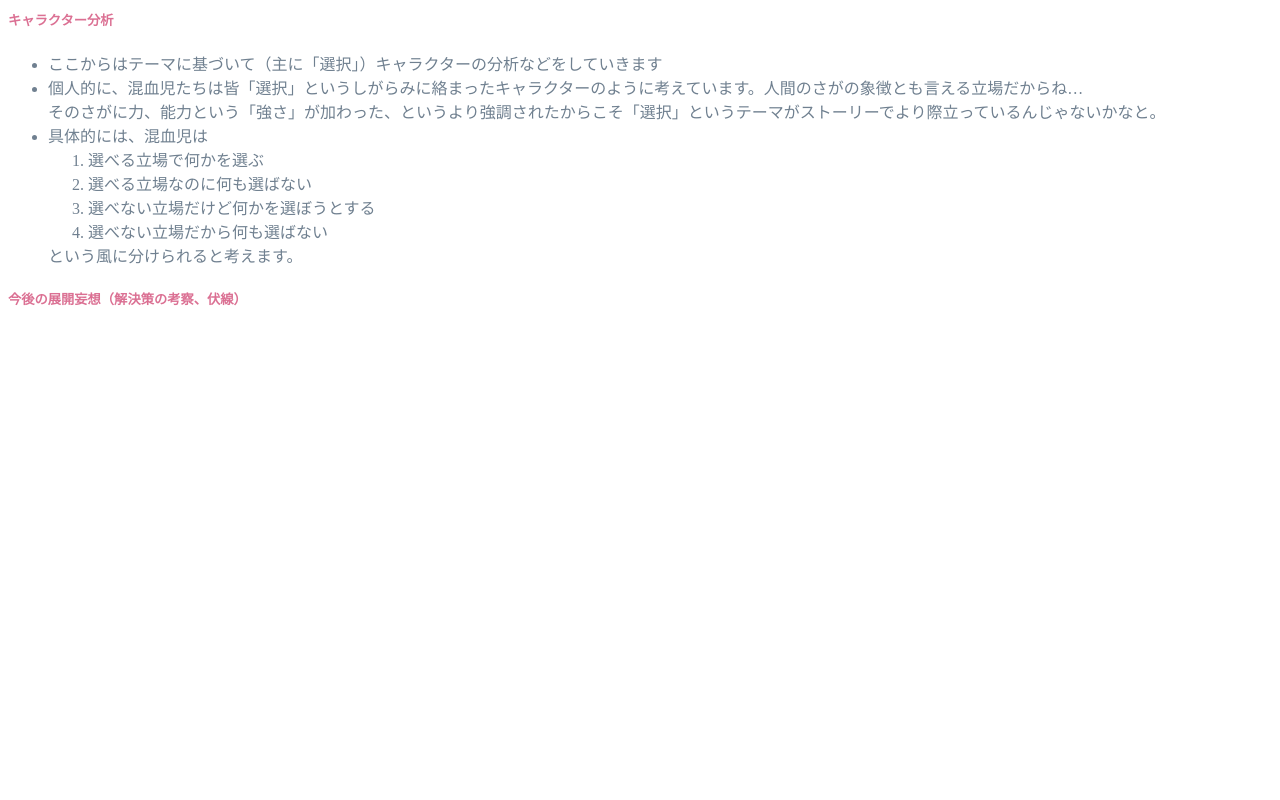
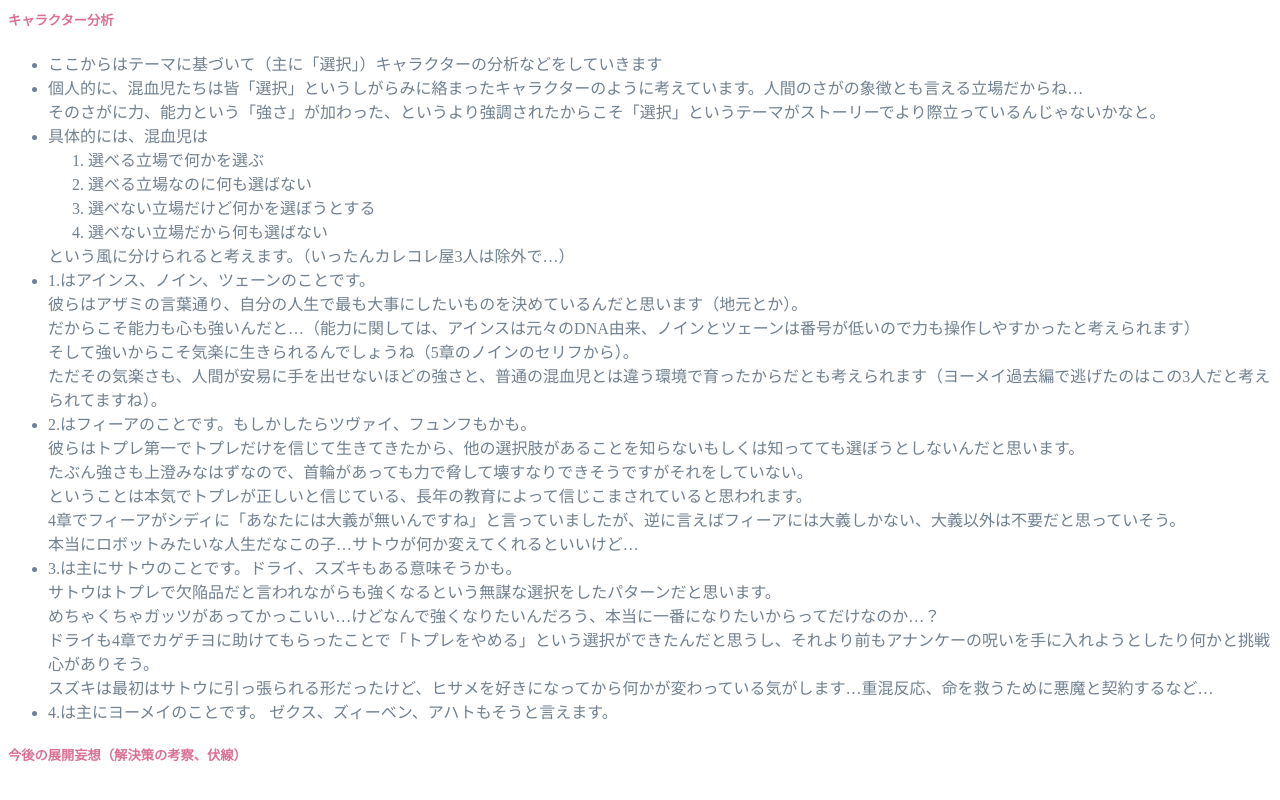
Before and after one commit to SuiTohSwi/profile, a plain HTML site: page secret/delusion/index.html in a window 1280 px wide. Shown: the part 1799-2599 px from the top of the page. Before the commit the page ends 2155 px from the top, so only its background shows below. Drawn offline with Linux system fonts and the light colour scheme.

Commit message:
Update index.html

```diff
--- a/secret/delusion/index.html
+++ b/secret/delusion/index.html
@@ -95,7 +95,25 @@
 		<li>選べない立場だけど何かを選ぼうとする</li>
 		<li>選べない立場だから何も選ばない</li>
 		</ol>
-		という風に分けられると考えます。</li>
+		という風に分けられると考えます。（いったんカレコレ屋3人は除外で…）</li>
+		<li>1.はアインス、ノイン、ツェーンのことです。<br>
+		彼らはアザミの言葉通り、自分の人生で最も大事にしたいものを決めているんだと思います（地元とか）。<br>
+		だからこそ能力も心も強いんだと…（能力に関しては、アインスは元々のDNA由来、ノインとツェーンは番号が低いので力も操作しやすかったと考えられます）<br>
+		そして強いからこそ気楽に生きられるんでしょうね（5章のノインのセリフから）。<br>
+		ただその気楽さも、人間が安易に手を出せないほどの強さと、普通の混血児とは違う環境で育ったからだとも考えられます（ヨーメイ過去編で逃げたのはこの3人だと考えられてますね）。</li>
+		<li>2.はフィーアのことです。もしかしたらツヴァイ、フュンフもかも。<br>
+		彼らはトプレ第一でトプレだけを信じて生きてきたから、他の選択肢があることを知らないもしくは知ってても選ぼうとしないんだと思います。<br>
+		たぶん強さも上澄みなはずなので、首輪があっても力で脅して壊すなりできそうですがそれをしていない。<br>
+		ということは本気でトプレが正しいと信じている、長年の教育によって信じこまされていると思われます。<br>
+		4章でフィーアがシディに「あなたには大義が無いんですね」と言っていましたが、逆に言えばフィーアには大義しかない、大義以外は不要だと思っていそう。<br>
+		本当にロボットみたいな人生だなこの子…サトウが何か変えてくれるといいけど…</li>
+		<li>3.は主にサトウのことです。ドライ、スズキもある意味そうかも。<br>
+		サトウはトプレで欠陥品だと言われながらも強くなるという無謀な選択をしたパターンだと思います。<br>
+		めちゃくちゃガッツがあってかっこいい…けどなんで強くなりたいんだろう、本当に一番になりたいからってだけなのか…？<br>
+		ドライも4章でカゲチヨに助けてもらったことで「トプレをやめる」という選択ができたんだと思うし、それより前もアナンケーの呪いを手に入れようとしたり何かと挑戦心がありそう。<br>
+		スズキは最初はサトウに引っ張られる形だったけど、ヒサメを好きになってから何かが変わっている気がします…重混反応、命を救うために悪魔と契約するなど…</li>
+		<li>4.は主にヨーメイのことです。
+		ゼクス、ズィーベン、アハトもそうと言えます。</li>
 		</ul>
 
 		<h5>今後の展開妄想（解決策の考察、伏線）</h5>
```
